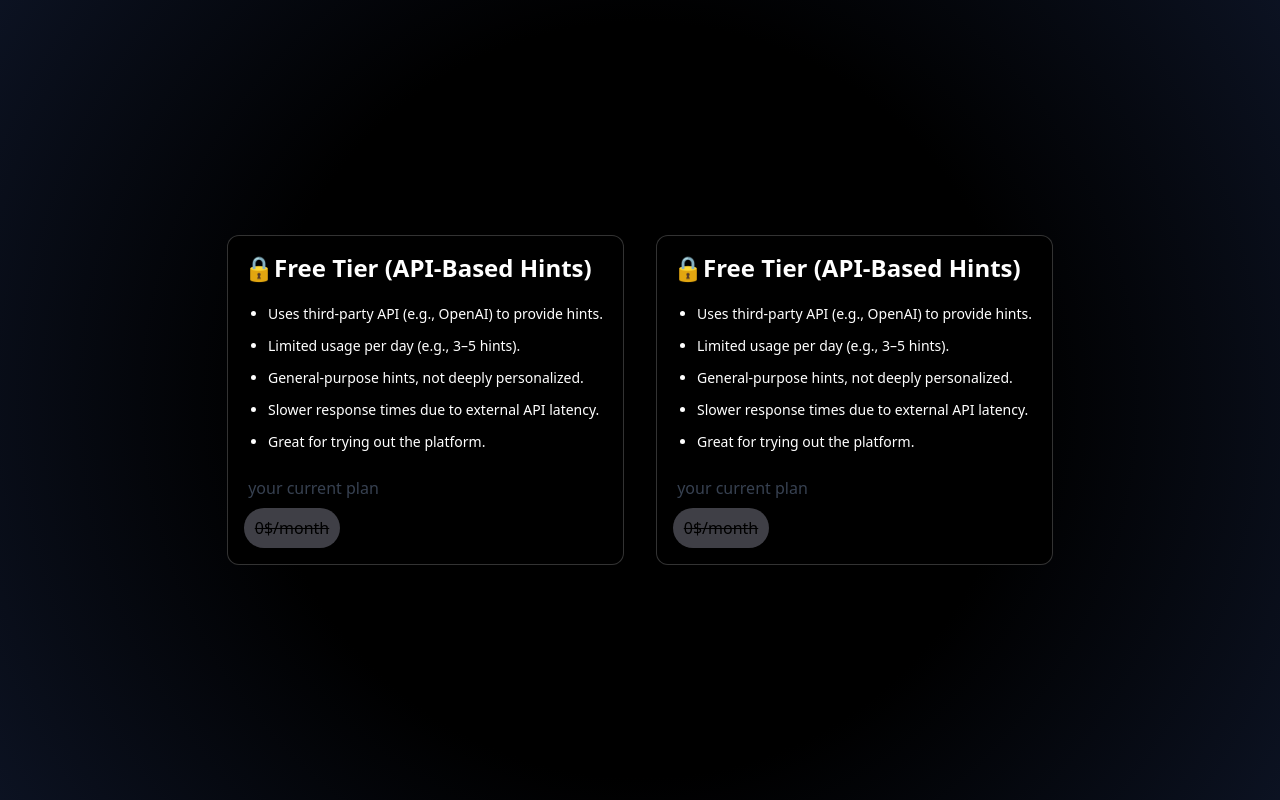
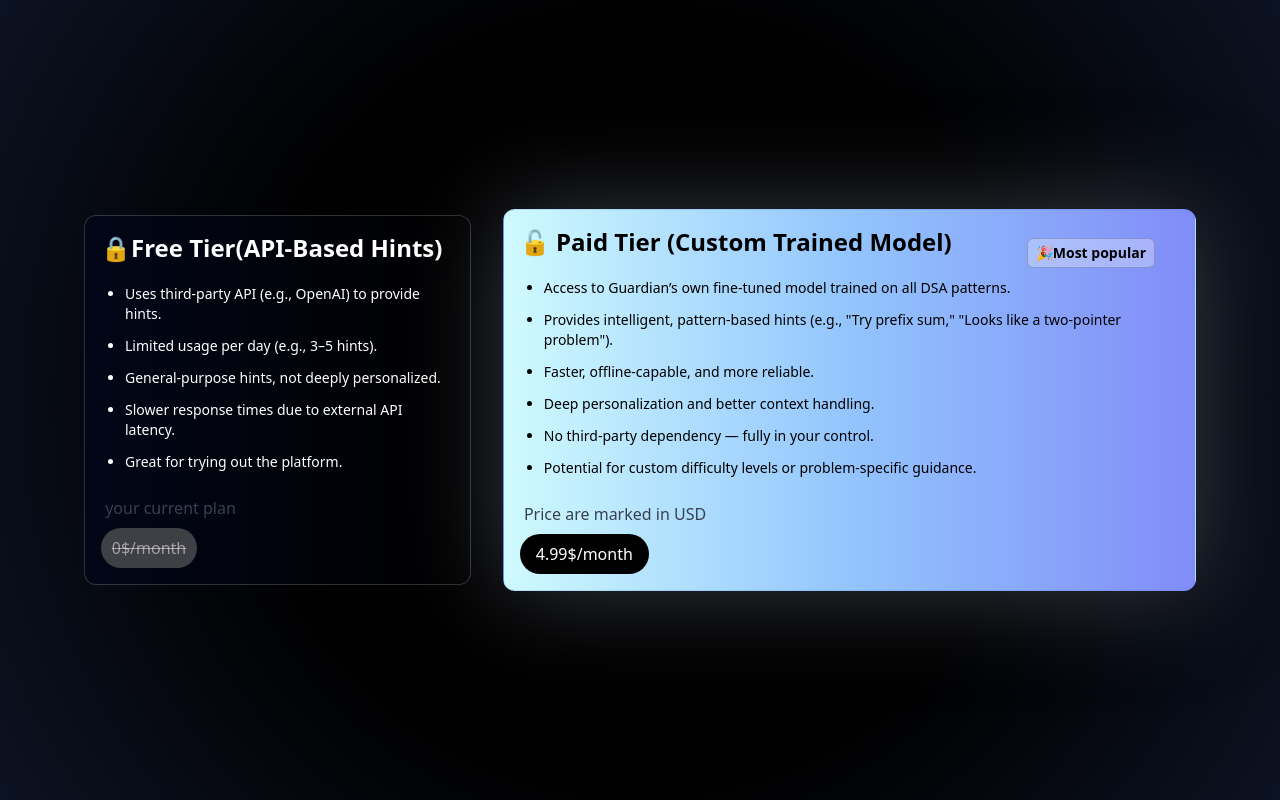
Before and after one commit to Nota0515/guardian, a React (Vite) app: page /pricing in a window 1280 px wide. Built offline with nearby package versions, Linux system fonts and the light colour scheme; a web font is replaced by a local one.

Commit message:
developed to cards for pricing

```diff
--- a/src/pages/Pricing.jsx
+++ b/src/pages/Pricing.jsx
@@ -5,9 +5,9 @@ const Pricing = () => {
   return (
     <div className='flex w-screen min-h-screen py-10 px-5 sm:px-10 lg:py-5 justify-center items-center'>
       <div className='price-content flex p-1 flex-col md:flex-row lg:flex-row w-[70rem] gap-x-8 gap-y-8 mx-auto min-h-full'>
-        <div className='mainpricecontent flex flex-col relative w-auto bg-black rounded-xl border border-white/20 ml-0 md:ml-auto my-auto h-auto p-4'>
-          <div className="heading flex text-2xl font-sans font-extrabold">
-            <h1>🔒Free Tier (API-Based Hints)</h1>
+        <div className='mainpricecontent1 flex flex-col relative w-auto bg-gradient-to-r from-slate-950 to-black rounded-xl border border-slate-200/20 ml-0 md:ml-auto my-auto h-auto p-4'>
+          <div className="heading flex text-2xl font-bold">
+            <h1>🔒Free Tier(API-Based Hints)</h1>
           </div>
           <div className='bulletspoints flex mt-4 p-1 text-sm'>
             <ul className='list-disc pl-5 space-y-3'>
@@ -20,25 +20,29 @@ const Pricing = () => {
           </div>
           <div className="yourplan flex flex-col gap-y-2 items-start justify-start text-black mt-4 h-auto w-auto">
             <div className="userplan mt-1"><p className='text-base text-gray-700'>&nbsp;your current plan</p></div>
-            <Button className="w-24 h-10 rounded-full line-through bg-zinc-700">0$/month</Button>
+            <Button className="w-24 h-10 rounded-full text-white/50 line-through bg-zinc-700">0$/month</Button>
           </div>
         </div>
-        <div className='mainpricecontent flex flex-col relative w-auto bg-black rounded-xl border border-white/20 mr-0 md:mr-auto my-auto h-auto p-4'>
-          <div className="heading flex text-2xl font-sans font-extrabold">
-            <h1>🔒Free Tier (API-Based Hints)</h1>
+        <div className='mainpricecontent2 flex flex-col relative w-auto shadow-2xl bg-gradient-to-r from-cyan-100 via-blue-300 to-indigo-400 rounded-xl border border-blue-500/20 mr-0 md:mr-auto my-auto h-auto p-4'>
+          <div className="heading flex text-black text-2xl font-bold">
+            <h1>🔓 Paid Tier (Custom Trained Model)</h1>
           </div>
-          <div className='bulletspoints flex mt-4 p-1 text-sm'>
+          <div className='IMPnotice px-2  absolute flex justify-center items-center top-7 right-10 bg-white/30 border border-black/20 py-1 rounded-md'>
+            <span className='text-sm text-black font-semibold'>🎉Most popular</span>
+          </div>
+          <div className='bulletspoints flex mt-4 p-1 text-black text-sm'>
             <ul className='list-disc pl-5 space-y-3'>
-              <li>Uses third-party API (e.g., OpenAI) to provide hints.</li>
-              <li>Limited usage per day (e.g., 3–5 hints).</li>
-              <li>General-purpose hints, not deeply personalized.</li>
-              <li>Slower response times due to external API latency.</li>
-              <li>Great for trying out the platform.</li>
+              <li>Access to Guardian’s own fine-tuned model trained on all DSA patterns.</li>
+              <li>Provides intelligent, pattern-based hints (e.g., "Try prefix sum," "Looks like a two-pointer problem").</li>
+              <li>Faster, offline-capable, and more reliable.</li>
+              <li>Deep personalization and better context handling.</li>
+              <li>No third-party dependency — fully in your control.</li>
+              <li>Potential for custom difficulty levels or problem-specific guidance.</li>
             </ul>
           </div>
           <div className="yourplan flex flex-col gap-y-2 items-start justify-start text-black mt-4 h-auto w-auto">
-            <div className="userplan mt-1"><p className='text-base text-gray-700'>&nbsp;your current plan</p></div>
-            <Button className="w-24 h-10 rounded-full line-through bg-zinc-700">0$/month</Button>
+            <div className="userplan mt-1"><p className='text-base text-gray-700'>&nbsp;Price are marked in USD</p></div>
+            <Button className="w-auto h-10 px-4 rounded-full bg-black hover:bg-black/90 text-white">4.99$/month</Button>
           </div>
         </div>
       </div>
```
